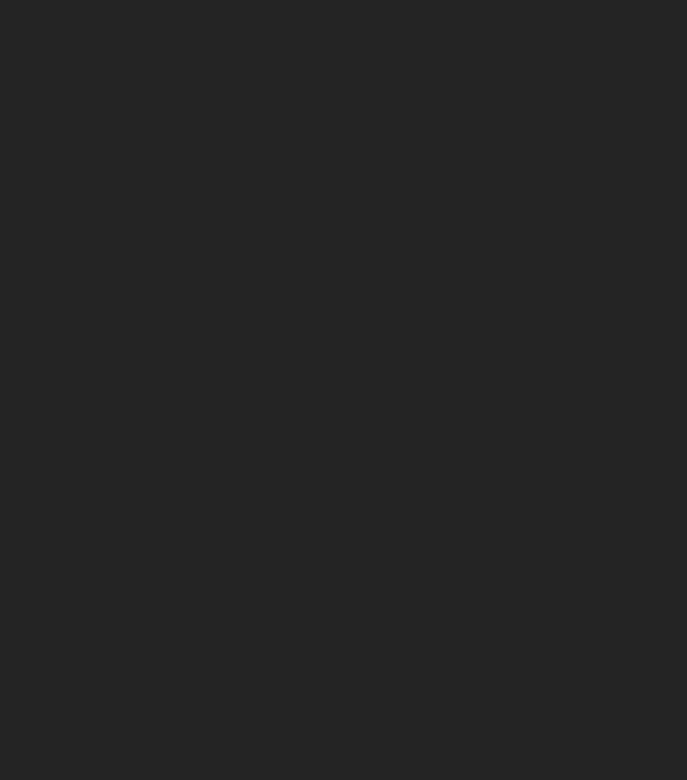
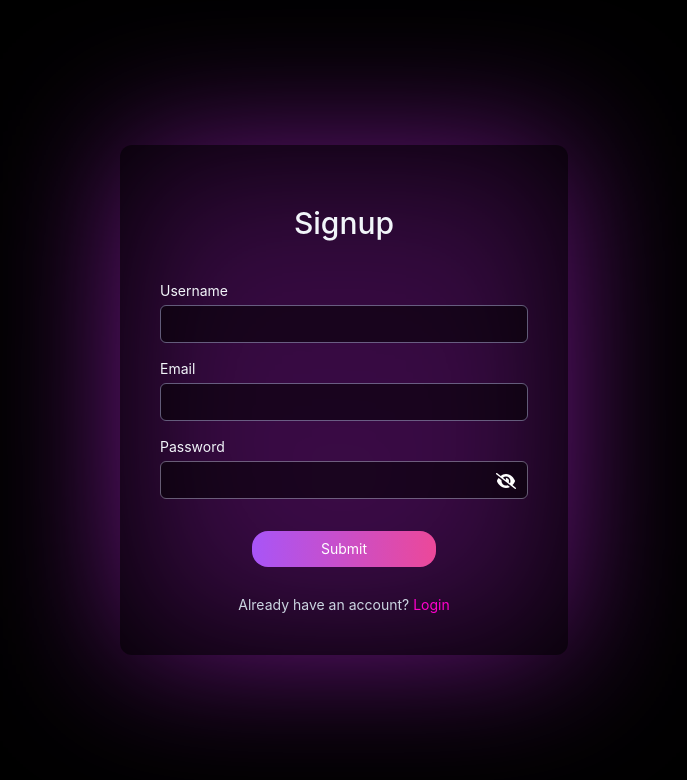
Before and after one commit to CrypticFate5/Collab-Study, a React (Vite) app in the folder client/: page /signup in a window 1280 px wide. Shown: the top 780 px of the page, without its empty margins (296-983 px from the left). Built offline with nearby package versions, Linux system fonts and the light colour scheme.

Commit message:
feat(auth): add signup and login frontend with UI components

```diff
--- a/client/src/Login.jsx
+++ b/client/src/Login.jsx
@@ -1,7 +1,98 @@
-import React from "react";
+import React, { useState } from "react";
 
-const Login = () => {
-  return <div></div>;
+import { Link, useNavigate } from "react-router-dom";
+
+const LoginPage = () => {
+  const [username, setUsername] = useState("");
+  const [password, setPassword] = useState("");
+  const [errorMessages, setErrorMessages] = useState({
+    usernameMsg: "",
+    passwordMsg: "",
+  });
+  const [showPassword, setShowPassword] = useState(false);
+  const navigate = useNavigate();
+
+  const togglePassword = () => {
+    setShowPassword(!showPassword);
+  };
+
+  const handleLogin = (e) => {
+    e.preventDefault();
+    // Simulate form submission and navigate on success.
+    // Replace with API call if backend is ready.
+    console.log("Login successful");
+    setErrorMessages({ usernameMsg: "", passwordMsg: "" });
+    navigate("/home");
+  };
+
+  return (
+    <main className="bg-black h-screen w-full flex flex-col overflow-hidden">
+      <div className="flex h-full justify-center items-center">
+        <div
+          className="bg-black bg-opacity-60 p-10 rounded-xl flex flex-col gap-5 max-w-md w-full mx-4"
+          style={{
+            filter: "drop-shadow(0 0 70px rgb(101, 47, 231) )",
+          }}
+        >
+          <h3 className="text-3xl text-slate-100 font-medium text-center p-5 max-md:text-2xl max-md:p-2">
+            Login
+          </h3>
+          <form
+            className="flex flex-col gap-4 text-sm max-md:text-xs"
+            onSubmit={handleLogin}
+          >
+            <label className="text-slate-100">
+              Username/Email
+              <input
+                type="text"
+                className="mt-1 p-2 border border-slate-400 bg-black opacity-55 rounded-md w-full"
+                value={username}
+                onChange={(e) => setUsername(e.target.value)}
+              />
+            </label>
+            {errorMessages.usernameMsg && (
+              <p className="text-red-500">{errorMessages.usernameMsg}</p>
+            )}
+            <label className="text-slate-100 relative">
+              Password
+              <input
+                type={showPassword ? "text" : "password"}
+                className="mt-1 p-2 border border-gray-400 bg-black opacity-55 rounded-md w-full"
+                value={password}
+                onChange={(e) => setPassword(e.target.value)}
+              />
+              <span
+                className="absolute right-3 top-9 cursor-pointer max-md:top-7"
+                onClick={togglePassword}
+              >
+                <img
+                  src={showPassword ? "/visible.svg" : "/invisible.svg"}
+                  alt="Toggle visibility"
+                  width={20}
+                  height={20}
+                />
+              </span>
+            </label>
+            {errorMessages.passwordMsg && (
+              <p className="text-red-500">{errorMessages.passwordMsg}</p>
+            )}
+            <button
+              type="submit"
+              className="mt-4 mb-2 mx-auto w-1/2 justify-center items-center text-white p-2 rounded-2xl bg-gradient-to-r from-purple-500 to-pink-500 hover:from-purple-600 hover:to-pink-600"
+            >
+              Submit
+            </button>
+          </form>
+          <p className="text-slate-300 text-center text-sm">
+            Don’t have an account?&nbsp;
+            <Link to="/signup" className="text-[#ff00cc]">
+              Sign up
+            </Link>
+          </p>
+        </div>
+      </div>
+    </main>
+  );
 };
 
-export default Login;
+export default LoginPage;
--- a/client/src/Signup.jsx
+++ b/client/src/Signup.jsx
@@ -1,7 +1,110 @@
-import React from "react";
+import React, { useState } from "react";
+import { useNavigate } from "react-router-dom";
 
-const Signup = () => {
-  return <div></div>;
+const SignupPage = () => {
+  const [username, setUsername] = useState("");
+  const [email, setEmail] = useState("");
+  const [password, setPassword] = useState("");
+  const [errorMessages, setErrorMessages] = useState({
+    usernameMsg: "",
+    emailMsg: "",
+    passwordMsg: "",
+  });
+  const [showPassword, setShowPassword] = useState(false);
+  const navigate = useNavigate();
+
+  const togglePassword = () => {
+    setShowPassword(!showPassword);
+  };
+
+  const handleSignup = (e) => {
+    e.preventDefault();
+    // Placeholder for signup functionality
+    setErrorMessages({ usernameMsg: "", emailMsg: "", passwordMsg: "" });
+    console.log("Signup form submitted!");
+    navigate("/login");
+  };
+
+  return (
+    <main className="bg-black h-screen w-full flex flex-col overflow-hidden">
+      <div className="flex h-full justify-center items-center">
+        <div
+          className="bg-black bg-opacity-55 p-10 rounded-xl flex flex-col gap-5 max-w-md w-full mx-4"
+          style={{
+            filter: "drop-shadow(0 0 70px rgb(186, 36, 223))",
+          }}
+        >
+          <h3 className="text-3xl text-slate-100 font-medium text-center p-5 max-md:text-2xl max-md:p-2">
+            Signup
+          </h3>
+          <form
+            className="flex flex-col gap-4 text-sm max-md:text-xs"
+            onSubmit={handleSignup}
+          >
+            <label className="text-slate-100">
+              Username
+              <input
+                type="text"
+                className="mt-1 p-2 border border-slate-400 bg-black opacity-55 rounded-md w-full"
+                value={username}
+                onChange={(e) => setUsername(e.target.value)}
+              />
+            </label>
+            {errorMessages.usernameMsg && (
+              <p className="text-red-500">{errorMessages.usernameMsg}</p>
+            )}
+            <label className="text-slate-100">
+              Email
+              <input
+                type="text"
+                className="mt-1 p-2 border border-slate-400 bg-black opacity-55 rounded-md w-full"
+                value={email}
+                onChange={(e) => setEmail(e.target.value)}
+              />
+            </label>
+            {errorMessages.emailMsg && (
+              <p className="text-red-500">{errorMessages.emailMsg}</p>
+            )}
+            <label className="text-slate-100 relative">
+              Password
+              <input
+                type={showPassword ? "text" : "password"}
+                className="mt-1 p-2 border border-gray-400 bg-black opacity-55 rounded-md w-full"
+                value={password}
+                onChange={(e) => setPassword(e.target.value)}
+              />
+              <span
+                className="absolute right-3 top-9 cursor-pointer max-md:top-7"
+                onClick={togglePassword}
+              >
+                <img
+                  src={showPassword ? "/visible.svg" : "/invisible.svg"}
+                  alt="Toggle visibility"
+                  width={20}
+                  height={20}
+                />
+              </span>
+            </label>
+            {errorMessages.passwordMsg && (
+              <p className="text-red-500">{errorMessages.passwordMsg}</p>
+            )}
+            <button
+              type="submit"
+              className="mt-4 mb-2 mx-auto w-1/2 justify-center items-center text-white p-2 rounded-2xl bg-gradient-to-r from-purple-500 to-pink-500 hover:from-purple-600 hover:to-pink-600"
+            >
+              Submit
+            </button>
+          </form>
+          <p className="text-slate-300 text-center text-sm">
+            Already have an account?&nbsp;
+            <a href="/login" className="text-[#ff00cc]">
+              Login
+            </a>
+          </p>
+        </div>
+      </div>
+    </main>
+  );
 };
 
-export default Signup;
+export default SignupPage;
```
Also changed, not shown: client/public/invisible.svg (added), client/public/visible.svg (added).
